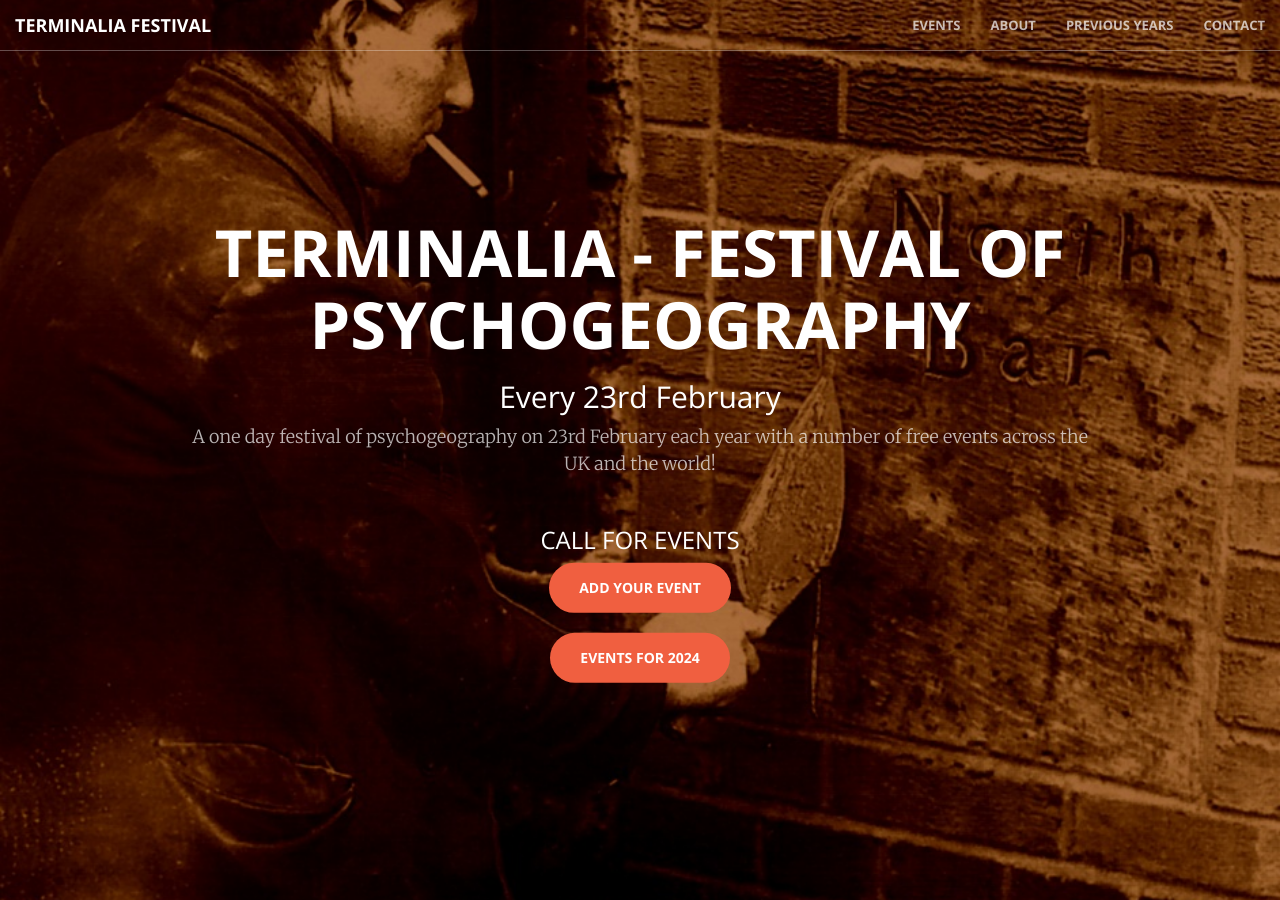
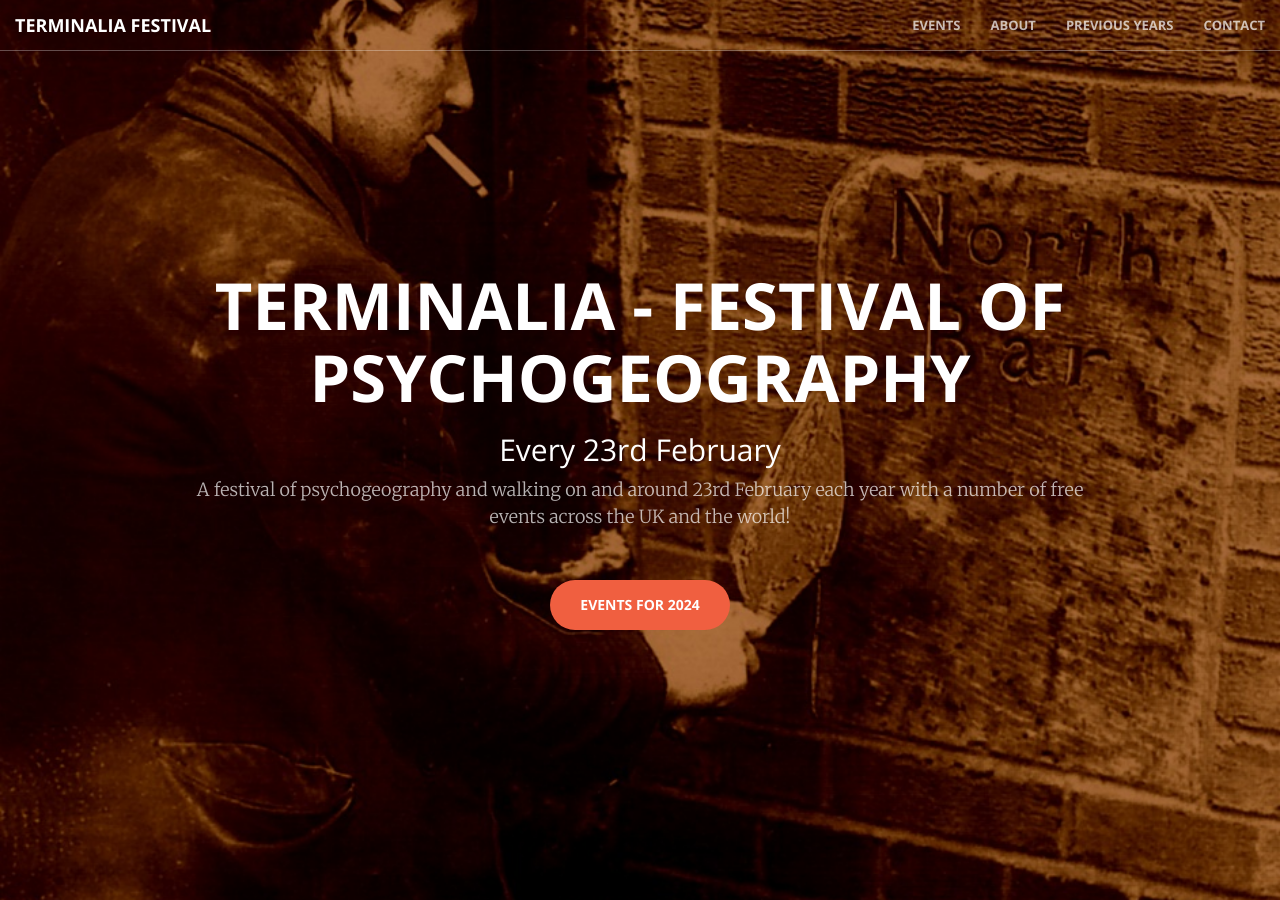
Before and after one commit to timwaters/terminalia, a Jekyll site: the page built from index.html, in a window 1280 px wide and 900 px high. Built offline with Jekyll 4.4.1, drawn with Linux system fonts in a browser that asks for light colours; some of the changed text lies outside the part shown.

Commit message:
updates etc

```diff
--- a/_includes/call-to-action.html
+++ b/_includes/call-to-action.html
@@ -4,21 +4,21 @@
             <div class="col-lg-10 col-lg-offset-1 text-center">
                 <h2 class="section-heading">Happy Terminalia!</h2>
                 <hr class="light">
-                <p>Terminalia is a one day festival of walking, space, place and psychogeography on 23rd Feburary. Terminalia was the festival of Terminus, Roman god of boundaries and landmarks! Events have been run <a class="dark" href="/past">on this day since 2011.</a>
+                <p>Terminalia is a festival of walking, space, place and psychogeography on and around 23rd Feburary. Terminalia was the festival of Terminus, Roman god of boundaries and landmarks! Events have been run <a class="dark" href="/past">on this day since 2011.</a>
                 </p>
-                <p class="text-faded">
+                <!-- <p class="text-faded">
                     Want to run an event for Terminalia 2024? <a class="dark" href="#contact">Contact Tim</a> to add your event here.
                     <br /> The theme for 2024 is "Time" <br />
                     Events should be psychogeographical, open to anyone and free. Events that are online only should have a good level of participation.<br />
                     You set up the event, do the advertising etc, handle the numbers etc and it can show up here. <br />
-                </p>
+                </p> -->
 
 
 
 
                 <hr class="light">
 
-                 <a href="#events" class="btn btn-default btn-xl">Show Events so far for 2024</a> <br /> <br />
+                 <a href="#events" class="btn btn-default btn-xl">Show Events for 2024</a> <br /> <br />
                 <a href="/past" class="btn btn-default btn-xl">Show Past Events</a>
                 <br />
 
--- a/_includes/head.html
+++ b/_includes/head.html
@@ -3,7 +3,7 @@
     <meta charset="utf-8">
     <meta http-equiv="X-UA-Compatible" content="IE=edge">
     <meta name="viewport" content="width=device-width, initial-scale=1">
-    <meta name="description" content="Terminalia a festival of walking, place, space and psychogeography 23 Feb Across the UK and Internationally">
+    <meta name="description" content="Terminalia a festival of walking, place, space and psychogeography around 23 Feb Across the UK and internationally">
     <meta name="author" content="">
 
     <title>Terminalia - Festival of Psychogeography 23rd Feb</title>
--- a/_includes/header.html
+++ b/_includes/header.html
@@ -2,11 +2,11 @@
     <div class="header-content">
         <div class="header-content-inner">
             <h1>Terminalia - Festival of Psychogeography</h1>
-            <h2>Every 23rd February </h2>
+            <h2>Every 23rd February</h2>
 
-            <p>A one day festival of psychogeography on 23rd February each year with a number of free events across the UK and the world!</p>
-            <h3>CALL FOR EVENTS</h3>
-            <a href="#more" class="btn btn-primary btn-xl page-scroll">Add Your Event</a>  <br /> <br />
+            <p>A festival of psychogeography and walking on and around 23rd February each year with a number of free events across the UK and the world!</p>
+            <!-- <h3>CALL FOR EVENTS</h3>
+            <a href="#more" class="btn btn-primary btn-xl page-scroll">Add Your Event</a>  <br /> <br /> -->
              <a href="#events" class="btn btn-primary btn-xl page-scroll">Events for 2024</a>
         </div>
     </div>
```
